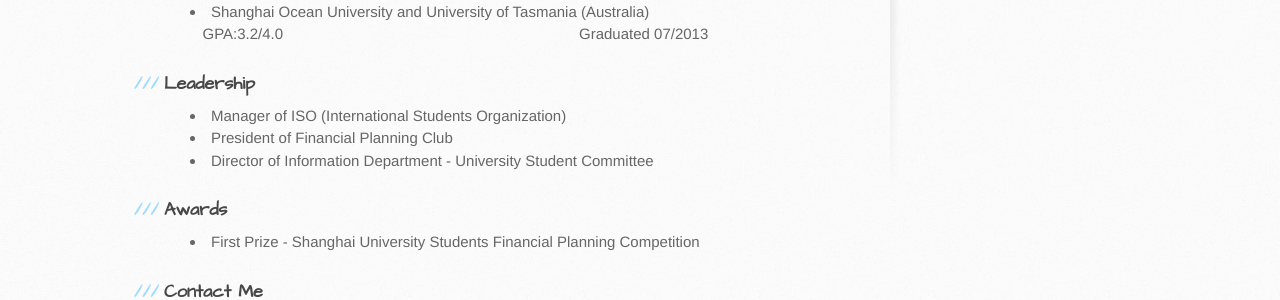
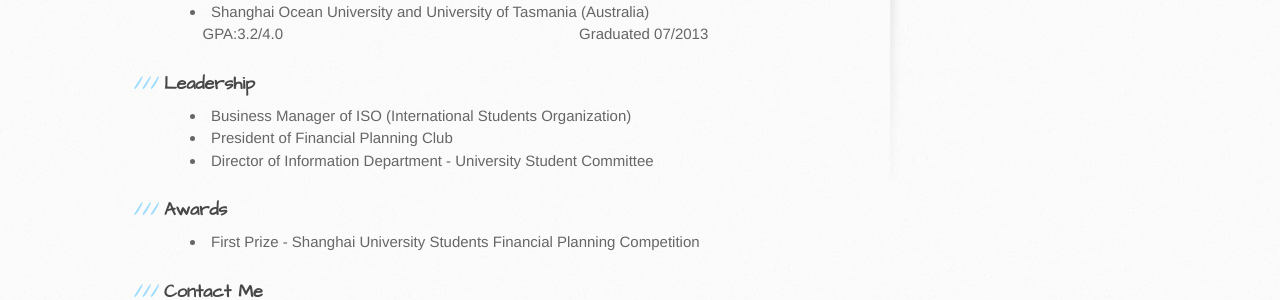
Before and after one commit to yjfox/yjfox.github.io, a Jekyll site: the page built from aboutme.md, in a window 1280 px wide. Shown: the part 556-856 px from the top of the page. Built offline with Jekyll 4.4.1, drawn with Linux system fonts in a browser that asks for light colours; Markdown is read by kramdown in place of the engine named in the settings.

Commit message:
2013-9-30-thd

```diff
--- a/aboutme.md
+++ b/aboutme.md
@@ -18,7 +18,7 @@
 &nbsp;&nbsp;&nbsp;GPA:3.2/4.0 &nbsp;&nbsp;&nbsp;&nbsp;&nbsp;&nbsp;&nbsp;&nbsp;&nbsp;&nbsp;&nbsp;&nbsp;&nbsp;&nbsp;&nbsp;&nbsp;&nbsp;&nbsp;&nbsp;&nbsp;&nbsp;&nbsp;&nbsp;&nbsp;&nbsp;&nbsp;&nbsp;&nbsp;&nbsp;&nbsp;&nbsp;&nbsp;&nbsp;&nbsp;&nbsp;&nbsp;&nbsp;&nbsp;&nbsp;&nbsp;&nbsp;&nbsp;&nbsp;&nbsp;&nbsp;&nbsp;&nbsp;&nbsp;&nbsp;&nbsp;&nbsp;&nbsp;&nbsp;&nbsp;&nbsp;&nbsp;&nbsp;&nbsp;&nbsp;&nbsp;&nbsp;&nbsp;&nbsp;&nbsp;&nbsp;&nbsp;&nbsp;&nbsp;&nbsp;&nbsp;Graduated 07/2013
 
 ###Leadership
-- Manager of ISO (International Students Organization)
+- Business Manager of ISO (International Students Organization)
 - President of Financial Planning Club
 - Director of Information Department - University Student Committee
 
```
Also changed, not shown: _posts/2013-09-29-pymongo.md (+5 -12 lines), activity.md (+1 -1 lines).
